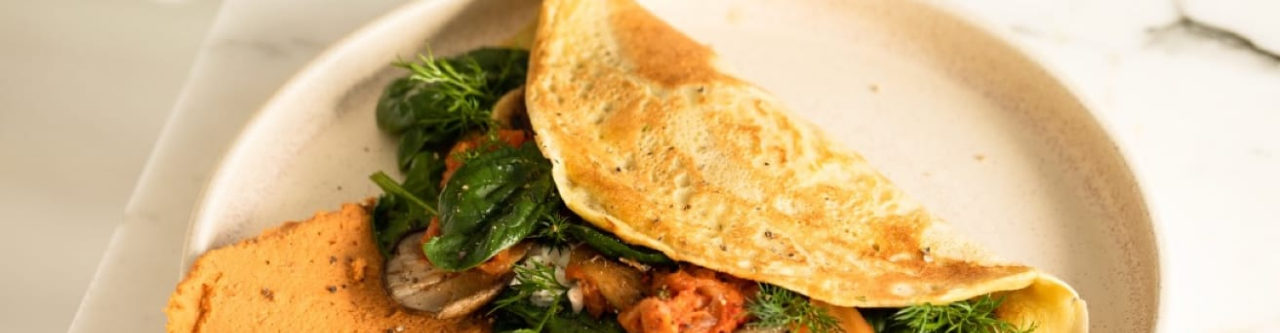
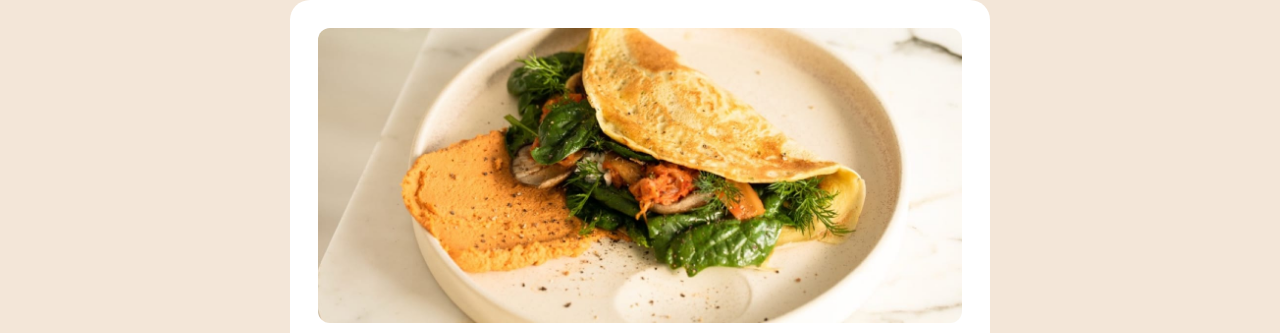
Before and after one commit to phantomgizmo/Recipe-Main-Page, a plain HTML site: page index.html in a window 1280 px wide. Shown: the top 333 px of the page. Drawn offline with Linux system fonts and the light colour scheme.

Commit message:
Finished desktop design

```diff
--- a/style.css
+++ b/style.css
@@ -123,16 +123,28 @@ body {
   font-family: "Outfit", "serif";
   font-weight: 400;
   color: var(--clr-stone-600);
+
+  align-content: center;
+
+  background-color: var(--clr-stone-100);
 }
 
 .wrapper {
+  /* set explicit width */
+  max-width: 700px;
+
   display: flex;
   gap: 1.525rem;
   flex-direction: column;
 
+  margin-inline: auto;
   padding: var(--inline-space);
 
   background-color: var(--clr-white);
+
+  @media (width > 705px) {
+    border-radius: 1.25rem;
+  }
 }
 
 .wrapper section:not(:last-child) {
@@ -142,6 +154,15 @@ body {
 .main-header {
   margin-block-start: calc(-1 * var(--inline-space));
   margin-inline: calc(-1 * var(--inline-space));
+
+  @media (width > 705px) {
+    margin-block-start: 0;
+    margin-inline: auto;
+
+    border-radius: 0.75rem;
+
+    overflow: hidden;
+  }
 }
 
 .recipe-title {
```
